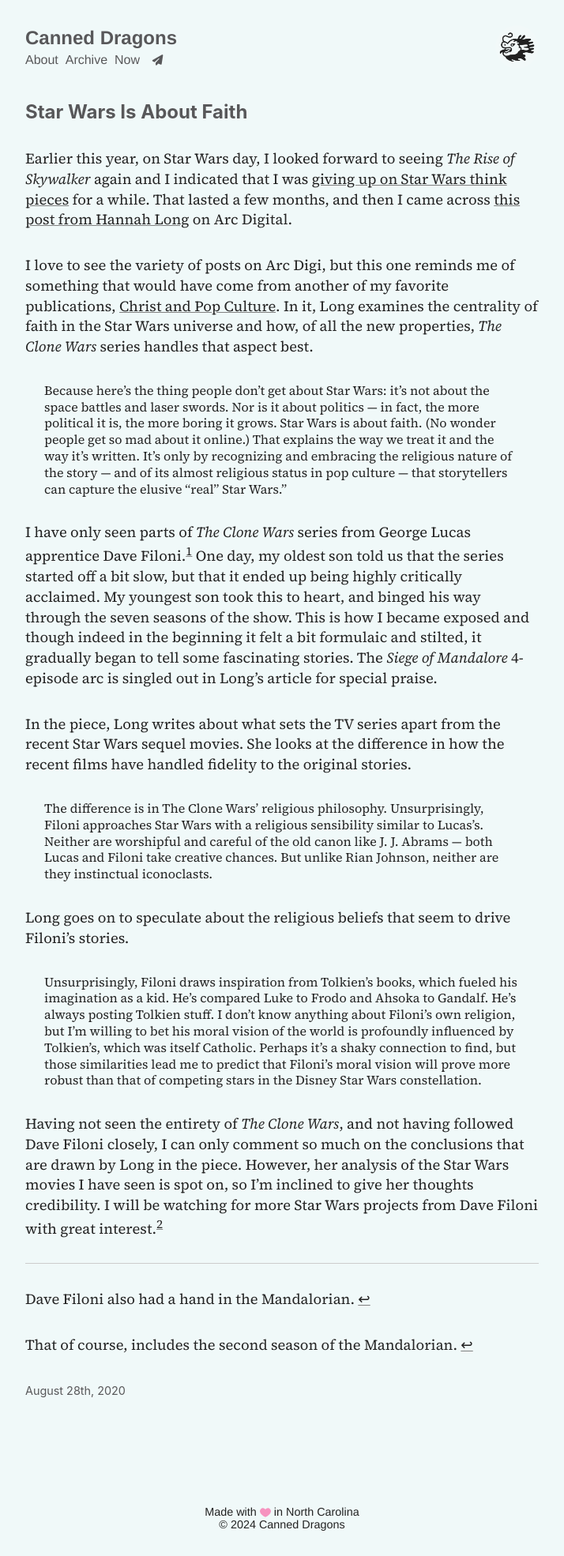
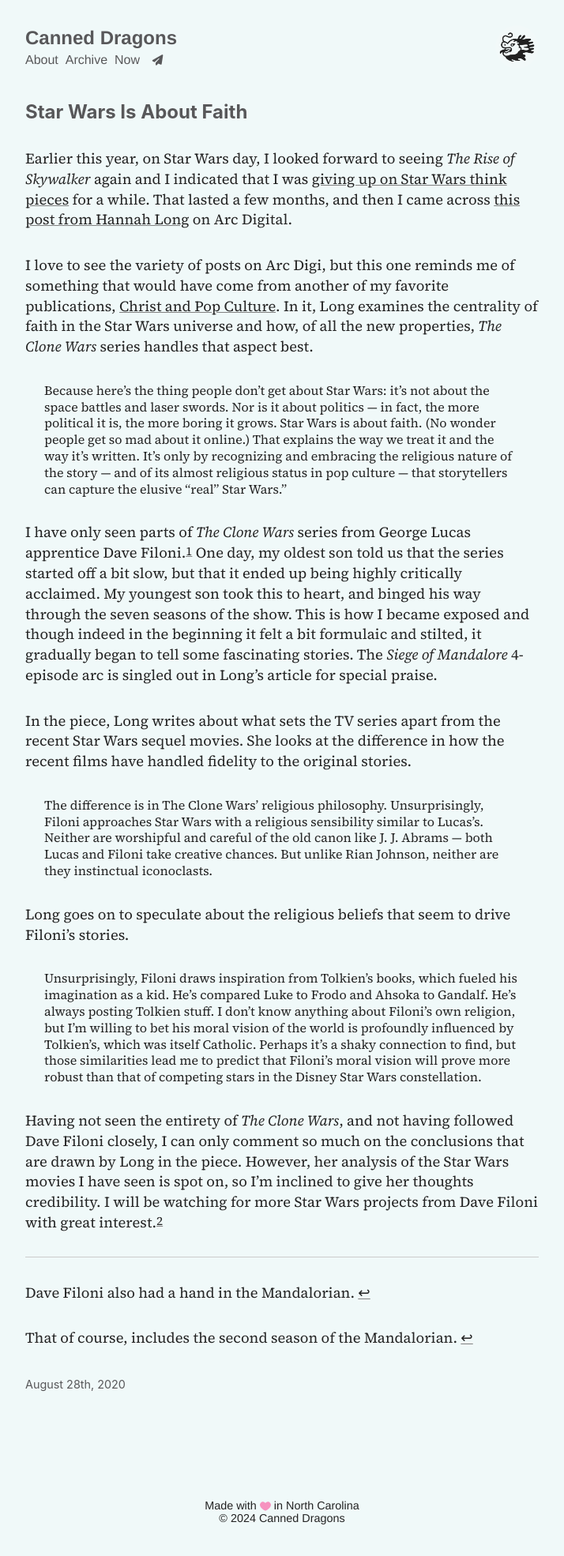
Before and after one commit to frostedechoes/canneddragons, a Jekyll site: the page built from _posts/2020-08-28-star-wars-is-about-faith.markdown, in a window 1280 px wide. Shown: the whole page at 79% size, without its empty margins (283-997 px from the left). Built offline with Jekyll 4.4.1, drawn with Linux system fonts in a browser that asks for light colours; nearby versions of some CDN libraries.

Commit message:
fixed footnote superscript

```diff
--- a/css/main.scss
+++ b/css/main.scss
@@ -457,6 +457,10 @@
   font-size: var(--small-font-size);
 }
 
+sup {
+  vertical-align: top;
+}
+
 .search-bar {
   display: flex;
   margin-top: calc(.25 * var(--line-height));
```
